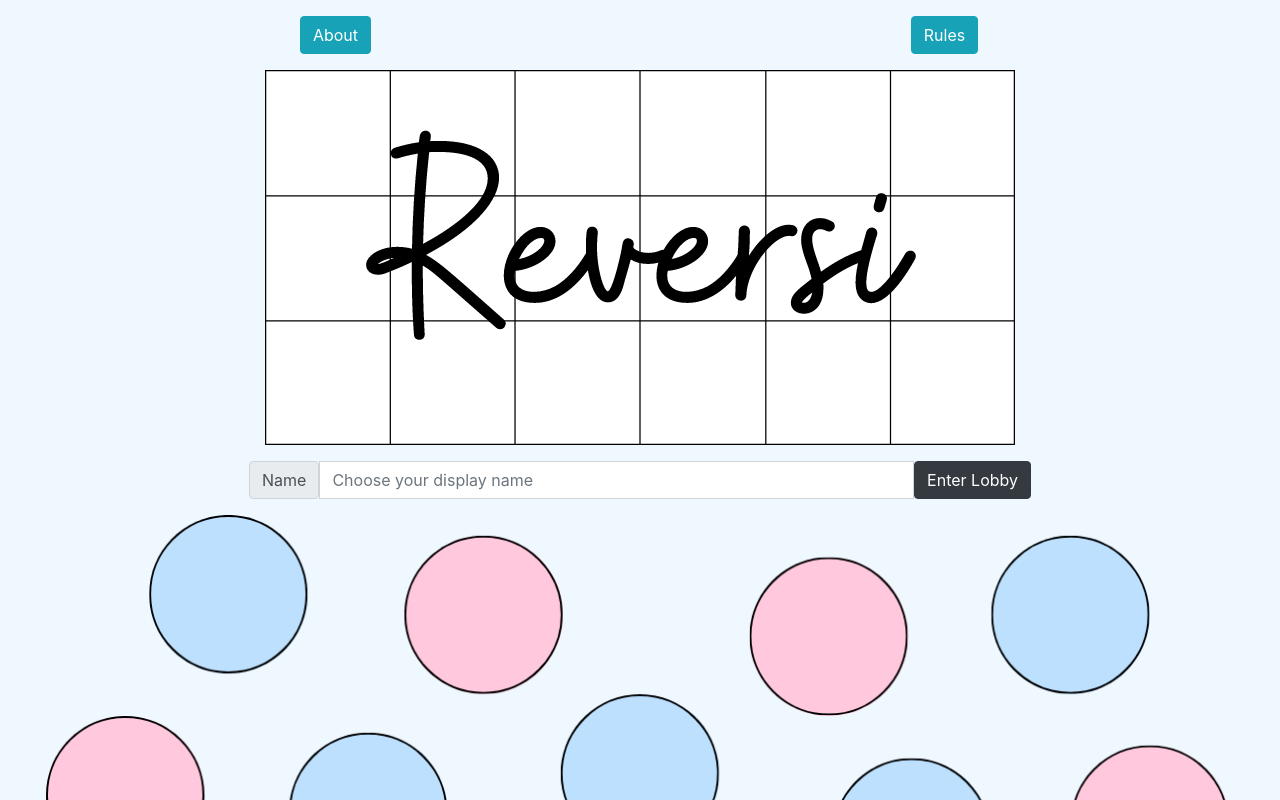
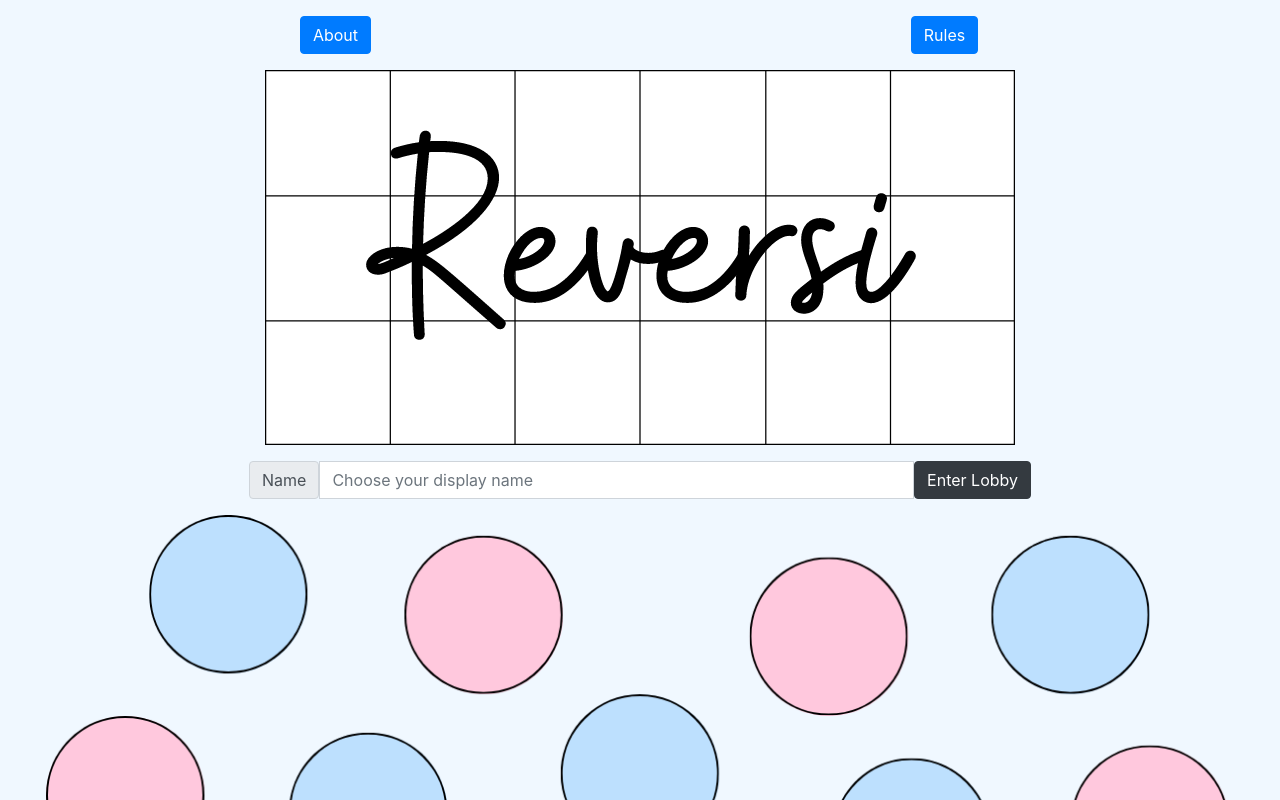
Before and after one commit to lerstad/MHCID-285-Reversi, a website: page public/index.html in a window 1280 px wide. Shown: the top 800 px of the page. Drawn offline with nearby package versions, Linux system fonts and the light colour scheme.

```diff
--- a/public/index.html
+++ b/public/index.html
@@ -22,10 +22,10 @@
 
       <div class="row m-3">
         <div class="col text-center">
-          <a class="btn btn-info text-nowrap" href="about.html">About</a>
+          <a class="btn btn-primary text-nowrap" href="about.html">About</a>
         </div>
         <div class="col text-center">
-          <a class="btn btn-info text-nowrap" href="https://en.wikipedia.org/wiki/Reversi" target="_blank">Rules</a>
+          <a class="btn btn-primary text-nowrap" href="https://en.wikipedia.org/wiki/Reversi" target="_blank">Rules</a>
         </div>
       </div>
 
```
